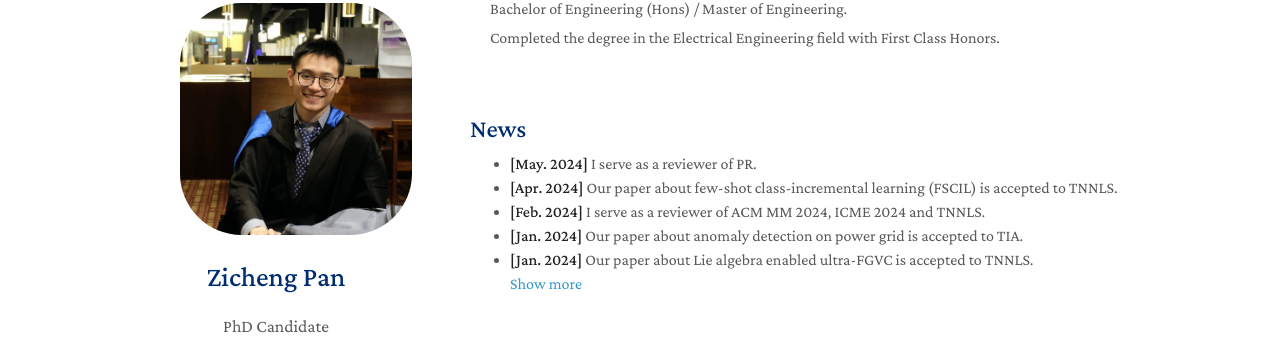
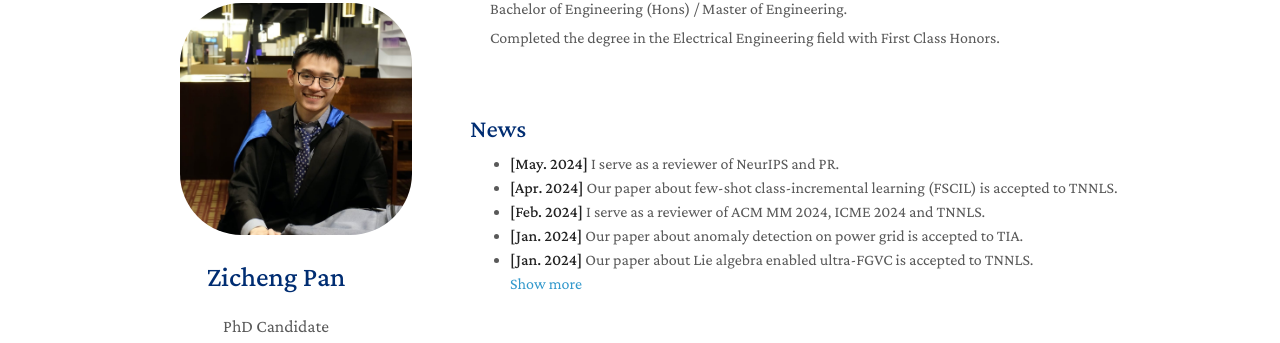
Before and after one commit to zichengpan/zichengpan.github.io, a Jekyll site: the page built from index.md, in a window 1280 px wide and 1400 px high, scrolled down 425 px. Shown: the part 105-448 px from the top of the window. Built offline with Jekyll 4.4.1, drawn with Linux system fonts in a browser that asks for light colours; a style sheet for code colours, icons or effects is not loaded; some of the changed text lies outside the part shown.

Commit message:
updatev7.9

```diff
--- a/_includes/news.md
+++ b/_includes/news.md
@@ -3,7 +3,7 @@
 <h2 style="margin: 60px 0px 10px;">News</h2>
 
 <ul>
-<li><strong>[May. 2024]</strong> I serve as a reviewer of PR.</li>
+<li><strong>[May. 2024]</strong> I serve as a reviewer of NeurIPS and PR.</li>
 <li><strong>[Apr. 2024]</strong> Our paper about few-shot class-incremental learning (FSCIL) is accepted to TNNLS.</li>
 <li><strong>[Feb. 2024]</strong> I serve as a reviewer of ACM MM 2024, ICME 2024 and TNNLS.</li>
 <li><strong>[Jan. 2024]</strong> Our paper about anomaly detection on power grid is accepted to TIA.</li>
--- a/_includes/services.md
+++ b/_includes/services.md
@@ -24,6 +24,7 @@
 <h4 style="margin:0 10px 0;">Conference Reviewers</h4>
 
 <ul style="margin:0 0 5px;">
+  <li>Annual Conference on Neural Information Processing Systems (NeurIPS), 2024</li>
   <li>IEEE/CVF Conference on Computer Vision and Pattern Recognition (CVPR), 2024</li>
   <li>ACM International Conference on Multimedia (MM), 2024</li>
   <li>IEEE International Conference on Multimedia and Expo (ICME), 2022-2024</li>
```
